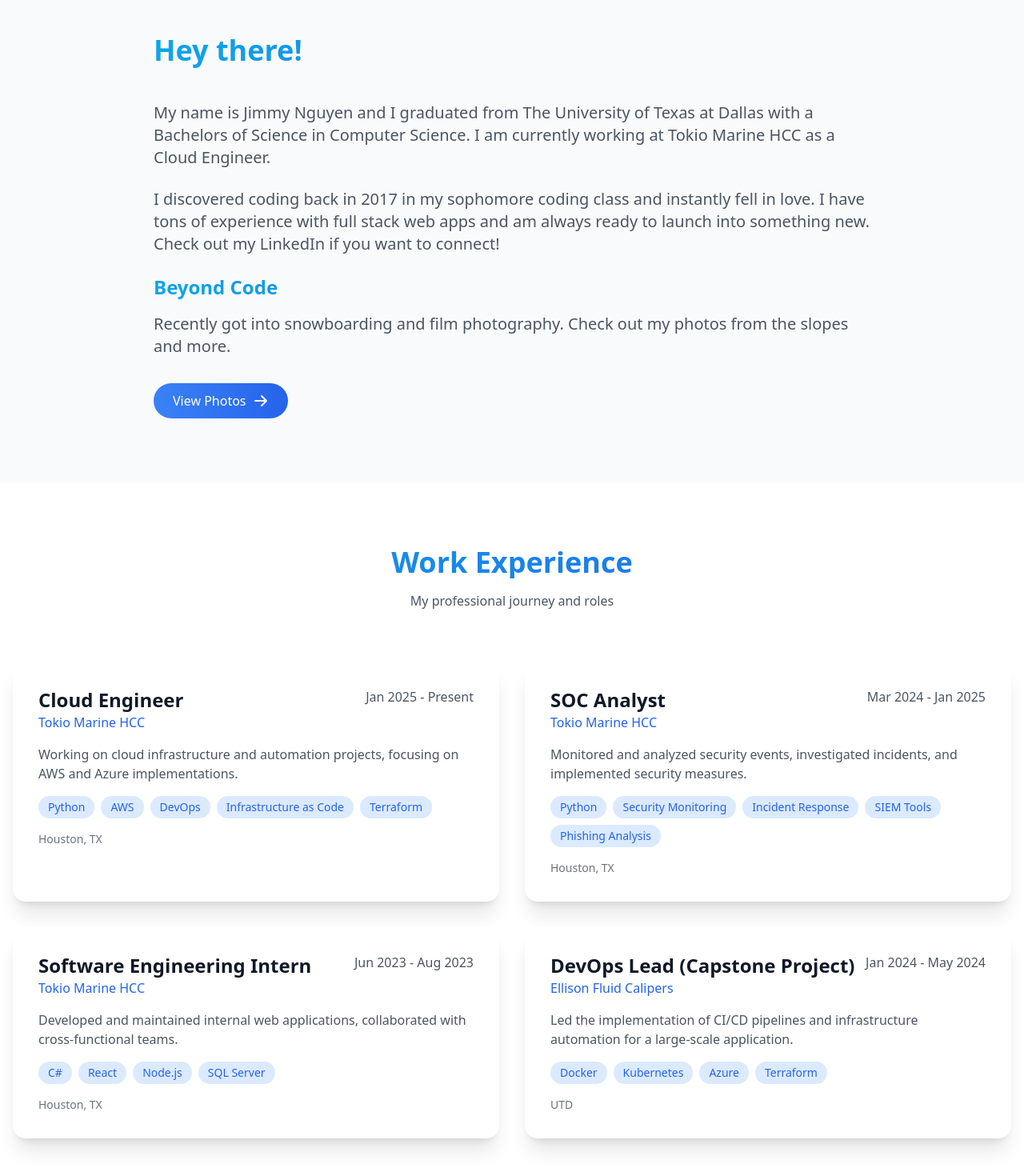
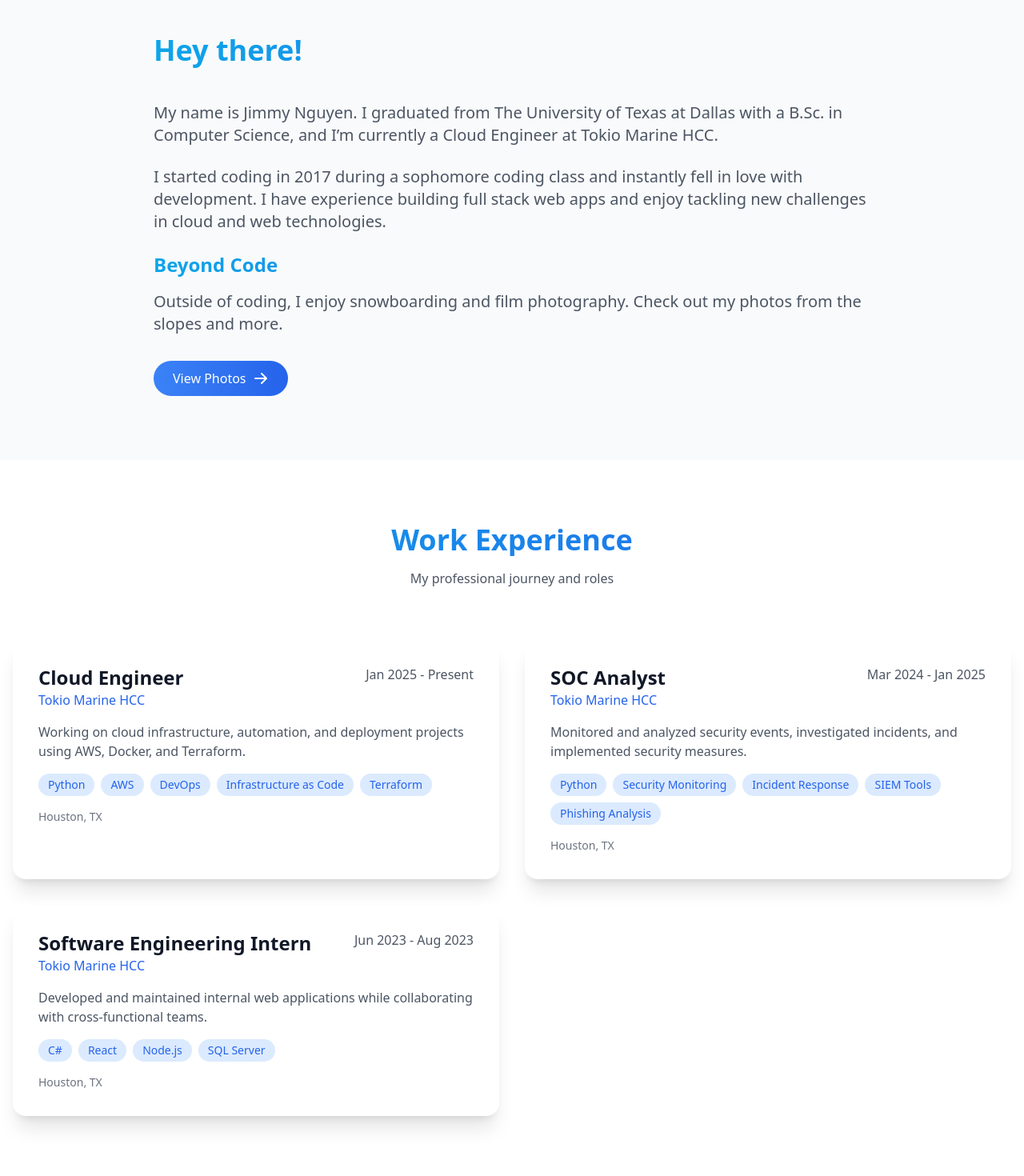
Before and after one commit to justjdnguyen/personal-website, a Next.js app in the folder react-website/: page / in a window 1280 px wide. Shown: the part 840-2310 px from the top of the page at 80% size. Built offline with nearby package versions, Linux system fonts and the light colour scheme.

Commit message:
Change up wording

```diff
--- a/react-website/app/page.js
+++ b/react-website/app/page.js
@@ -41,6 +41,7 @@ import {
   SiExpress,
   SiBootstrap,
   SiTailwindcss,
+  SiTerraform,
   SiFirebase,
   SiGooglecloud,
   SiVercel,
@@ -324,12 +325,14 @@ function HeroSection({ darkMode }) {
             Jimmy Nguyen
           </h1>
           <h2 className="text-2xl md:text-3xl mb-8 text-gray-700 dark:text-gray-300">
-            Software Engineer & Full Stack Developer
+            Cloud Engineer | Full Stack Developer
           </h2>
           <p className="text-lg md:text-xl mb-12 text-gray-600 dark:text-gray-400 max-w-2xl mx-auto">
-            Building innovative solutions and solving complex problems with
-            software that makes a difference.
+            Building and automating scalable cloud infrastructure and web
+            applications. Experienced with AWS, containerization, IaC, and
+            security automation.
           </p>
+
           <div className="flex flex-col md:flex-row justify-center gap-4 md:gap-6 px-4 md:px-0">
             <motion.a
               whileHover={{ scale: 1.05 }}
@@ -388,6 +391,7 @@ function SkillsSection() {
           icon: <SiPostgresql className="text-[#336791]" />,
         },
         { name: "MySQL", icon: <SiMysql className="text-[#4479A1]" /> },
+        { name: "Terraform", icon: <SiTerraform className="text-[#7B42BC]" /> },
       ],
     },
     {
@@ -496,7 +500,8 @@ function ContactSection() {
             Get In Touch
           </h2>
           <p className="text-gray-600 dark:text-gray-400 mb-8">
-            Have a project in mind? Let&apos;s discuss how we can work together.
+            Interested in collaborating? Reach out and let’s discuss how we can
+            work together.
           </p>
           <motion.a
             href="mailto:jimmynguyen2468@gmail.com"
@@ -529,23 +534,23 @@ function AboutMeSection() {
           </h2>
           <div className="space-y-6 text-gray-600 dark:text-gray-300">
             <p className="text-lg md:text-xl">
-              My name is Jimmy Nguyen and I graduated from The University of
-              Texas at Dallas with a Bachelors of Science in Computer Science. I
-              am currently working at Tokio Marine HCC as a Cloud Engineer.
+              My name is Jimmy Nguyen. I graduated from The University of Texas
+              at Dallas with a B.Sc. in Computer Science, and I’m currently a
+              Cloud Engineer at Tokio Marine HCC.
             </p>
             <p className="text-lg md:text-xl">
-              I discovered coding back in 2017 in my sophomore coding class and
-              instantly fell in love. I have tons of experience with full stack
-              web apps and am always ready to launch into something new. Check
-              out my LinkedIn if you want to connect!
+              I started coding in 2017 during a sophomore coding class and
+              instantly fell in love with development. I have experience
+              building full stack web apps and enjoy tackling new challenges in
+              cloud and web technologies.
             </p>
             <div className="mt-12">
               <h3 className="text-2xl font-bold mb-4 bg-clip-text text-transparent bg-gradient-to-r from-sky-500 to-blue-600 dark:from-gray-200 dark:to-gray-400">
                 Beyond Code
               </h3>
               <p className="text-lg md:text-xl mb-8">
-                Recently got into snowboarding and film photography. Check out
-                my photos from the slopes and more.
+                Outside of coding, I enjoy snowboarding and film photography.
+                Check out my photos from the slopes and more.
               </p>
               <motion.a
                 href="/photos"
@@ -583,7 +588,7 @@ function ExperienceSection() {
       company: "Tokio Marine HCC",
       period: "Jan 2025 - Present",
       description:
-        "Working on cloud infrastructure and automation projects, focusing on AWS and Azure implementations.",
+        "Working on cloud infrastructure, automation, and deployment projects using AWS, Docker, and Terraform.",
       technologies: [
         "Python",
         "AWS",
@@ -613,18 +618,9 @@ function ExperienceSection() {
       company: "Tokio Marine HCC",
       period: "Jun 2023 - Aug 2023",
       description:
-        "Developed and maintained internal web applications, collaborated with cross-functional teams.",
+        "Developed and maintained internal web applications while collaborating with cross-functional teams.",
       technologies: ["C#", "React", "Node.js", "SQL Server"],
       location: "Houston, TX",
-    },
-    {
-      title: "DevOps Lead (Capstone Project)",
-      company: "Ellison Fluid Calipers",
-      period: "Jan 2024 - May 2024",
-      description:
-        "Led the implementation of CI/CD pipelines and infrastructure automation for a large-scale application.",
-      technologies: ["Docker", "Kubernetes", "Azure", "Terraform"],
-      location: "UTD",
     },
   ];
 
```
